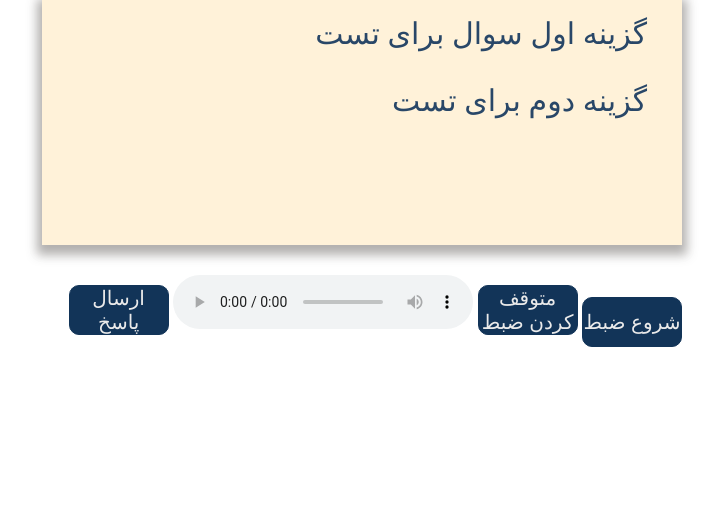
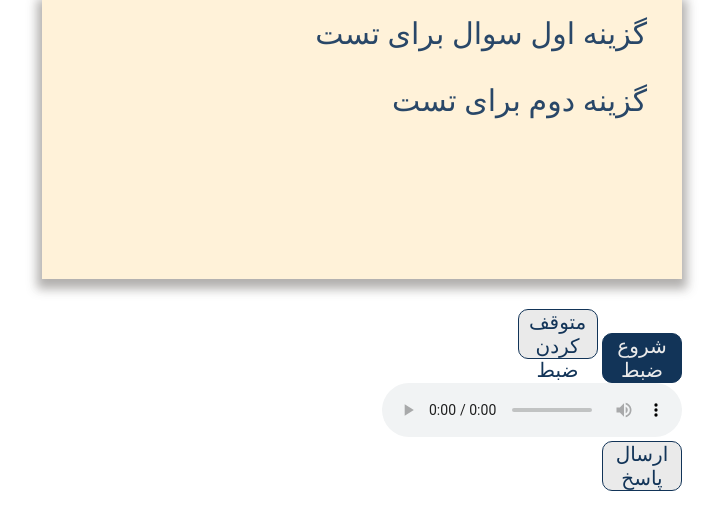
Before and after one commit to yas3in/health-agent, a Django app: page /reports/251169/ in a window 1280 px wide. Shown: the part 101-631 px from the top of the page, without its empty margins (278-1001 px from the left). Run offline with Django 4.2, Linux system fonts and the light colour scheme; a user stored in the database is signed in; data comes from the database, SQL or seed files in the repository; both versions use the stored data as it was after the commit.

Commit message:
feat: style to buttons

```diff
--- a/apps/report/static/report/css/report_detail.css
+++ b/apps/report/static/report/css/report_detail.css
@@ -52,19 +52,36 @@
     text-decoration: solid;
 }
 
-#sendButton , #stopButton, #startButton:disabled {
+#sendButton{
+    background-color: rgb(126, 226, 176);
+    color: #123458;
+}
+
+#startButton{
+    background-color: #123458;
+    color: #EAEAEA;
+}
+
+#stopButton:disabled, #sendButton:disabled, #startButton:disabled{
     background-color: #EAEAEA;
     color:  #123458;
+    margin: 0;
+}
+#stopButton{
+    background-color: rgb(126, 203, 226);
+    color: #123458;
 }
 
-#sendButton , #stopButton, #startButton{
-    background-color: #123458;
-    color: #EAEAEA;
+button{
     border: 1px #123458 solid;
     border-radius: 10px;
     height: 50px;
-    width: 100px;
+    width: 80px;
     font-size: 20px;
+}
+
+form {
+    width: 300px;
 }
 
 @media (max-width: 950px) {
--- a/apps/report/views/front.py
+++ b/apps/report/views/front.py
@@ -32,9 +32,15 @@
         return render(request, "report/report_detail.html", {"report": report, "questions": questions})
     else:
         audio_file = request.FILES["audio_file"]
-        in_memory_file = StreamingFile(audio_file)
-        voice_process = utils.VoiceProcess.handler(voice=in_memory_file, report=report, user=request.user)
-        save_voice = utils.save_voice(voice=audio_file, report=report, user=request.user)
+        print(audio_file)
+        if audio_file:
+            in_memory_file = StreamingFile(audio_file)
+            voice_process = utils.VoiceProcess.handler(voice=in_memory_file, report=report, user=request.user)
+            if voice_process is None:
+                return render(request, "report/report_detail.html", {"report": report, "questions": questions, "status": False})
+            else:
+                save_voice = utils.save_voice(voice=audio_file, report=report, user=request.user)
+                return render(request, "report/report_detail.html", {"report": report, "questions": questions, "status": True})
         return render(request, "report/report_detail.html", {"report": report, "questions": questions})
 
 
--- a/templates/report/report_detail.html
+++ b/templates/report/report_detail.html
@@ -25,7 +25,6 @@
 
                     <!-- مخفی کردن input برای ارسال فایل -->
                     <input type="file" id="audioFileInput" name="audio_file" style="display:none;">
-
                     <!-- دکمه ارسال فایل -->
                     <button type="submit" id="sendButton" class="buttons" disabled>ارسال پاسخ</button>
                 </form>
@@ -81,5 +80,12 @@
             document.getElementById('startButton').disabled = false;
             document.getElementById('stopButton').disabled = true;
         });
+        {% comment %} let status = {{status}};
+        if (status) {
+            alert("پاسخ شما ثبت شد")
+        };
+        else {
+            alert("پاسخ شما ثبت نشد دوباره تلاش کنید")
+        }; {% endcomment %}
     </script>
 {% endblock content %}
```
Also changed, not shown: apps/voice_process/utils.py (+11 -5 lines), db.sqlite3.
